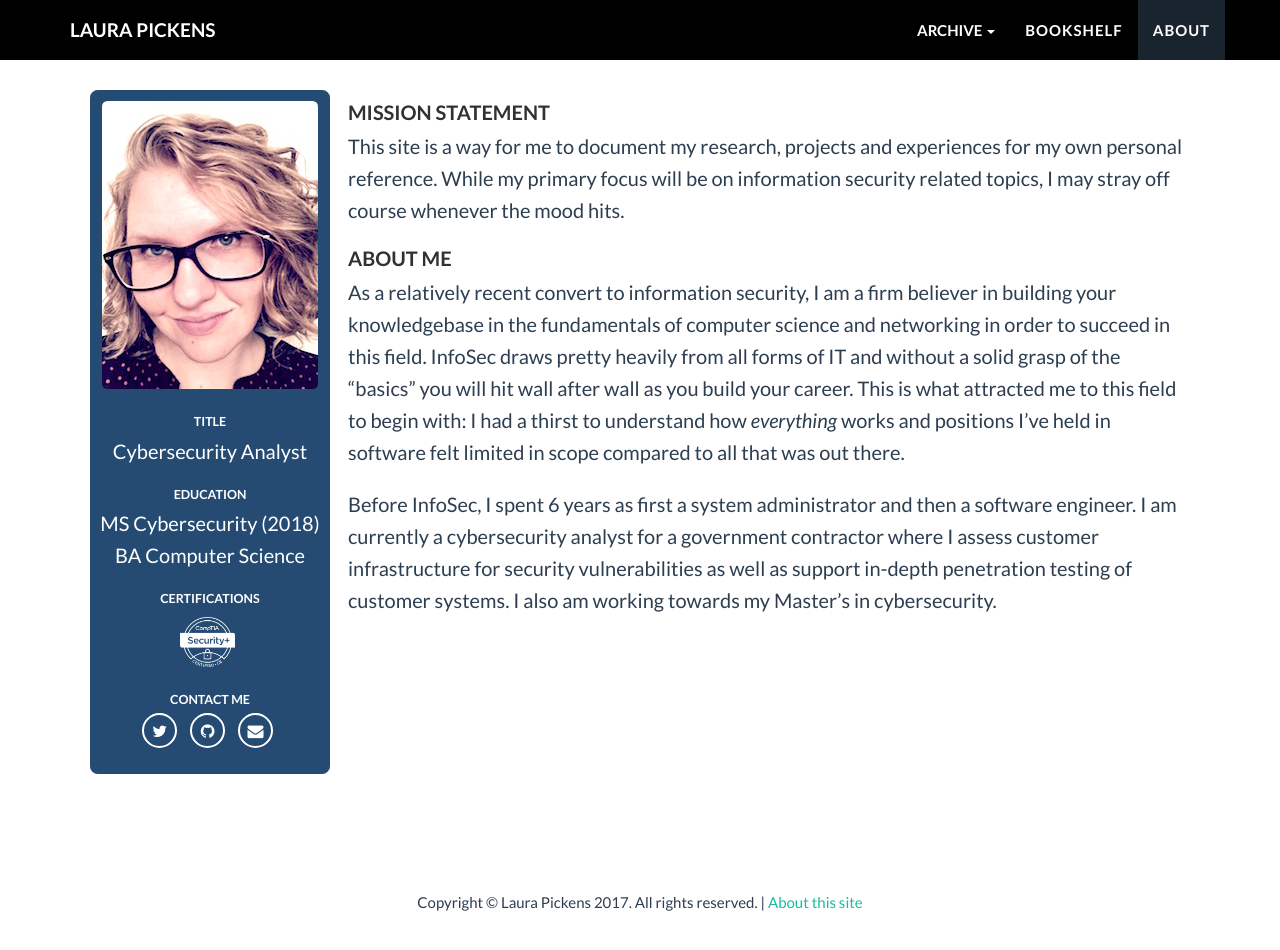
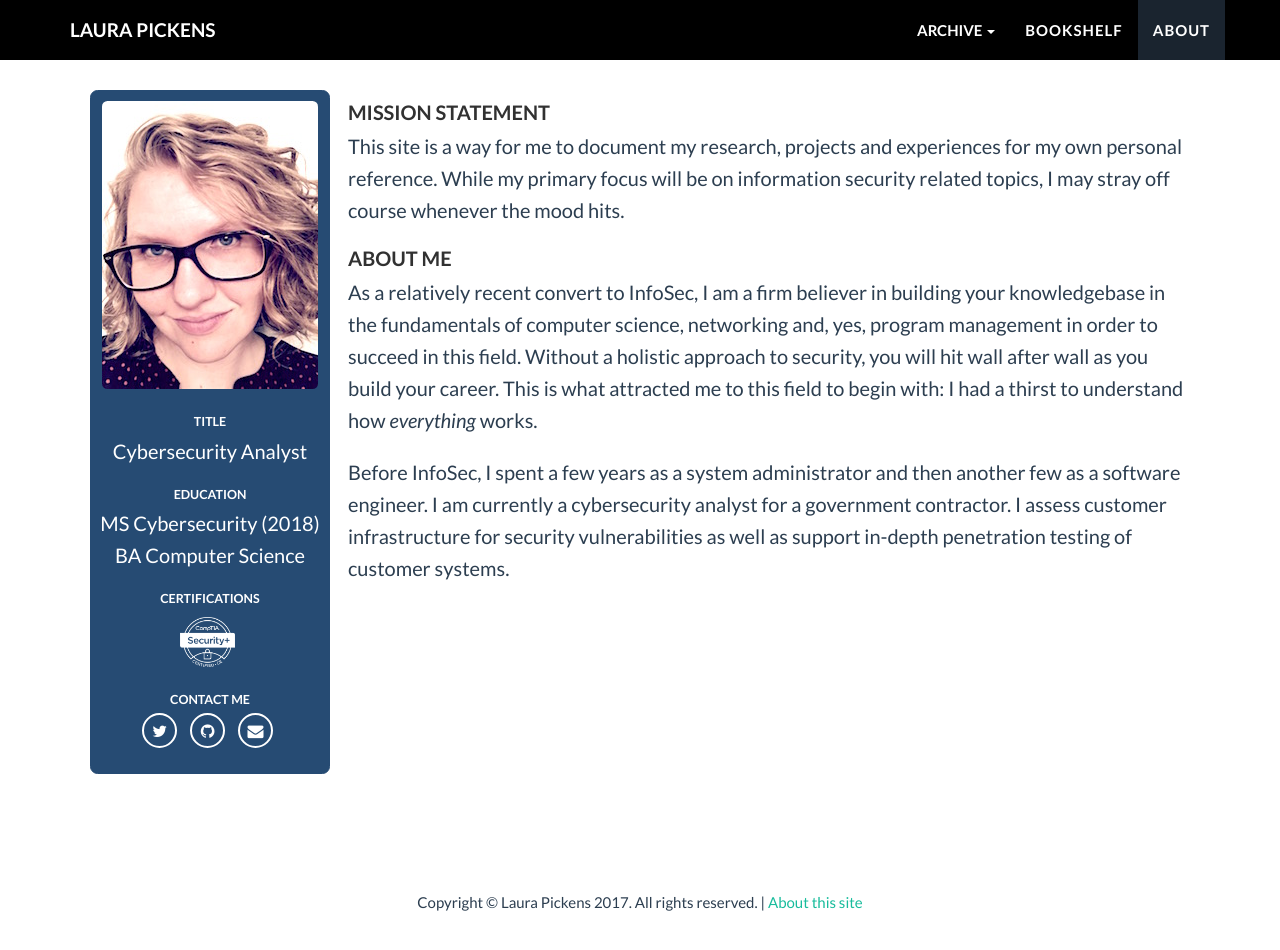
Before and after one commit to lpickens03/lpickens03.github.io, a Jekyll site: the page built from about.md, in a window 1280 px wide and 1013 px high. Shown: the top 950 px of the window. Built offline with Jekyll 4.4.1, drawn with Linux system fonts in a browser that asks for light colours; nearby versions of some CDN libraries; some web fonts are replaced.

Commit message:
more tweaks to about

```diff
--- a/about.md
+++ b/about.md
@@ -55,6 +55,6 @@ quote-author: Google Chromium Projects
 This site is a way for me to document my research, projects and experiences for my own personal reference. While my primary focus will be on information security related topics, I may stray off course whenever the mood hits.
 
 <h2>About Me</h2>
-As a relatively recent convert to information security, I am a firm believer in building your knowledgebase in the fundamentals of computer science and networking in order to succeed in this field. InfoSec draws pretty heavily from all forms of IT and without a solid grasp of the "basics" you will hit wall after wall as you build your career. This is what attracted me to this field to begin with: I had a thirst to understand how <i>everything</i> works and positions I've held in software felt limited in scope compared to all that was out there.
+As a relatively recent convert to InfoSec, I am a firm believer in building your knowledgebase in the fundamentals of computer science, networking and, yes, program management in order to succeed in this field. Without a holistic approach to security, you will hit wall after wall as you build your career. This is what attracted me to this field to begin with: I had a thirst to understand how <i>everything</i> works.
 
-Before InfoSec, I spent 6 years as first a system administrator and then a software engineer. I am currently a cybersecurity analyst for a government contractor where I assess customer infrastructure for security vulnerabilities as well as support in-depth penetration testing of customer systems. I also am working towards my Master's in cybersecurity.
+Before InfoSec, I spent a few years as a system administrator and then another few as a software engineer. I am currently a cybersecurity analyst for a government contractor. I assess customer infrastructure for security vulnerabilities as well as support in-depth penetration testing of customer systems.
```
